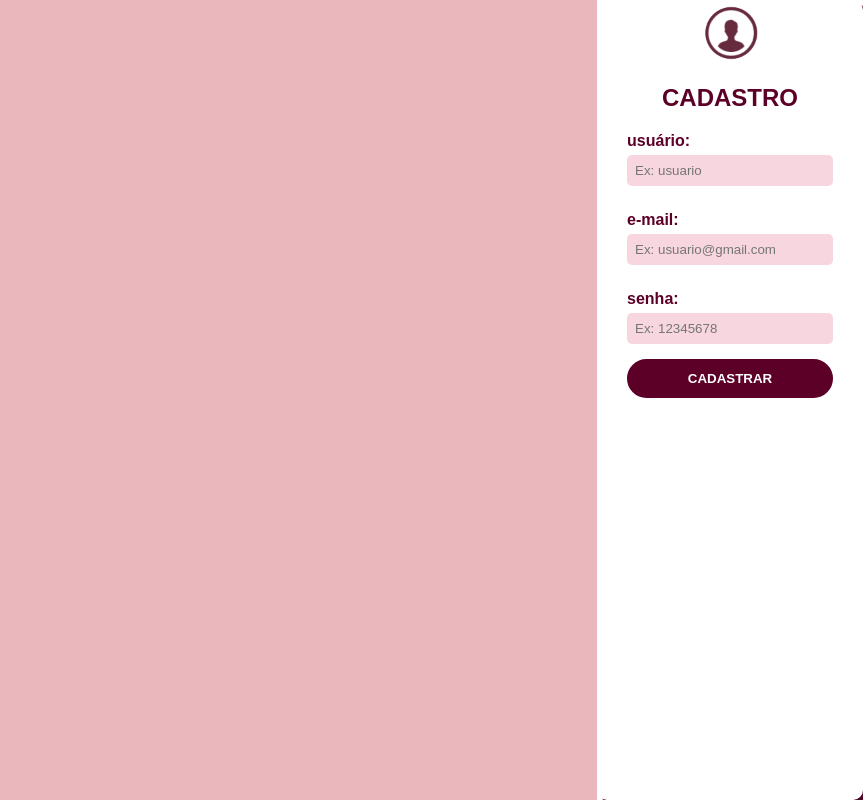
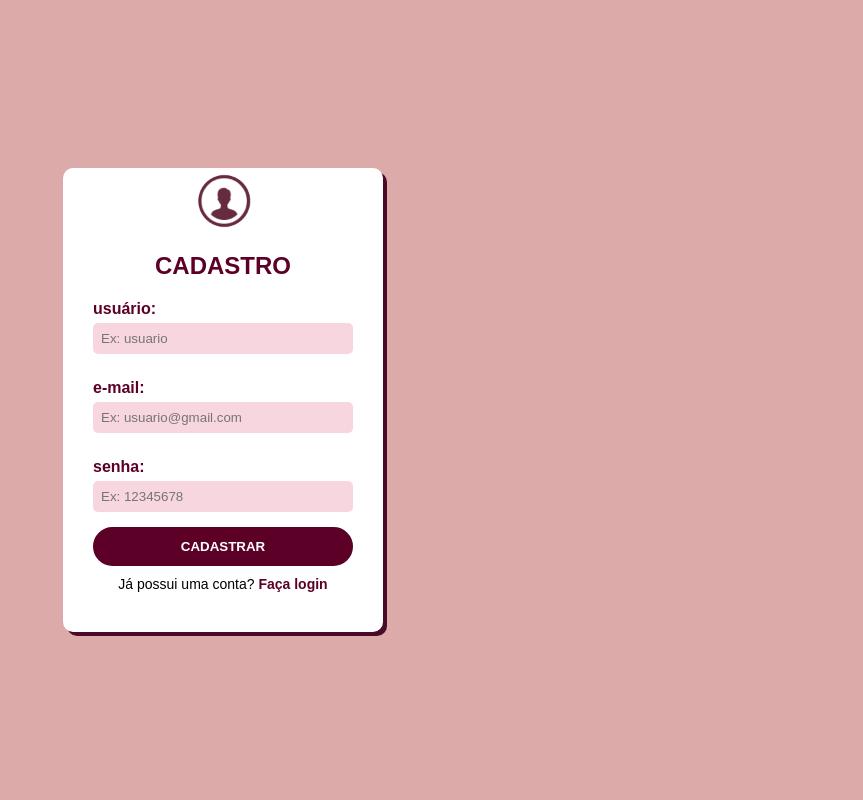
Before and after one commit to laysavic/Exame-lab, a PHP site: page /cadastro.php in a window 1280 px wide. Shown: the whole page, without its empty margins (417-1280 px from the left). Run offline with PHP 8.4, Linux system fonts and the light colour scheme.

Commit message:
desenvolvendo o cadastro

```diff
--- a/cadastro.php
+++ b/cadastro.php
@@ -7,10 +7,7 @@
     <link rel="stylesheet" href="style.css">
 </head>
 <body>
-    <div class="container">
     <div class="cadastro">
-    </div>
-
       <div class="register-box">
         <img src="img/login.png" alt="" class="user-icon">
             <h2>CADASTRO</h2>
@@ -27,12 +24,16 @@
 
         </div>
 
-
         <div class=" btn" >
             <button type="submit" >CADASTRAR</button>
         </div>
+
+
+        <div class="link-login">
+            <p>Já possui uma conta? <a href="index.php">Faça login</a></p>
         </div>
-
+    </div>
+         </form>
     </div>
 </body>
 </html>
--- a/style.css
+++ b/style.css
@@ -125,7 +125,7 @@ input {
 }
 
 .cadastro{
-    background-color: #e9b7bc;
+    background-color: #DDAAAA;
     height: 100vh;
     width: 100%;
     background-position: center;
@@ -143,7 +143,9 @@ input {
     font-weight: bold;
 }
 
-
+.input-cad input:focus{
+    border: 2px solid #6b0934;
+}
 
 .register-box{
   background-color: white;
@@ -154,3 +156,18 @@ input {
   text-align: center;
   display: block;
 }
+
+.link-login{
+    margin-top: 10px;
+    font-size: 14px;
+}
+
+.link-login a {
+    color: #5c0028;
+    text-decoration: none;
+    font-weight: bold;
+}
+
+.link-login a:hover{
+    text-decoration: underline;
+}
```
Lines whose indentation alone changed are shown as unchanged.
